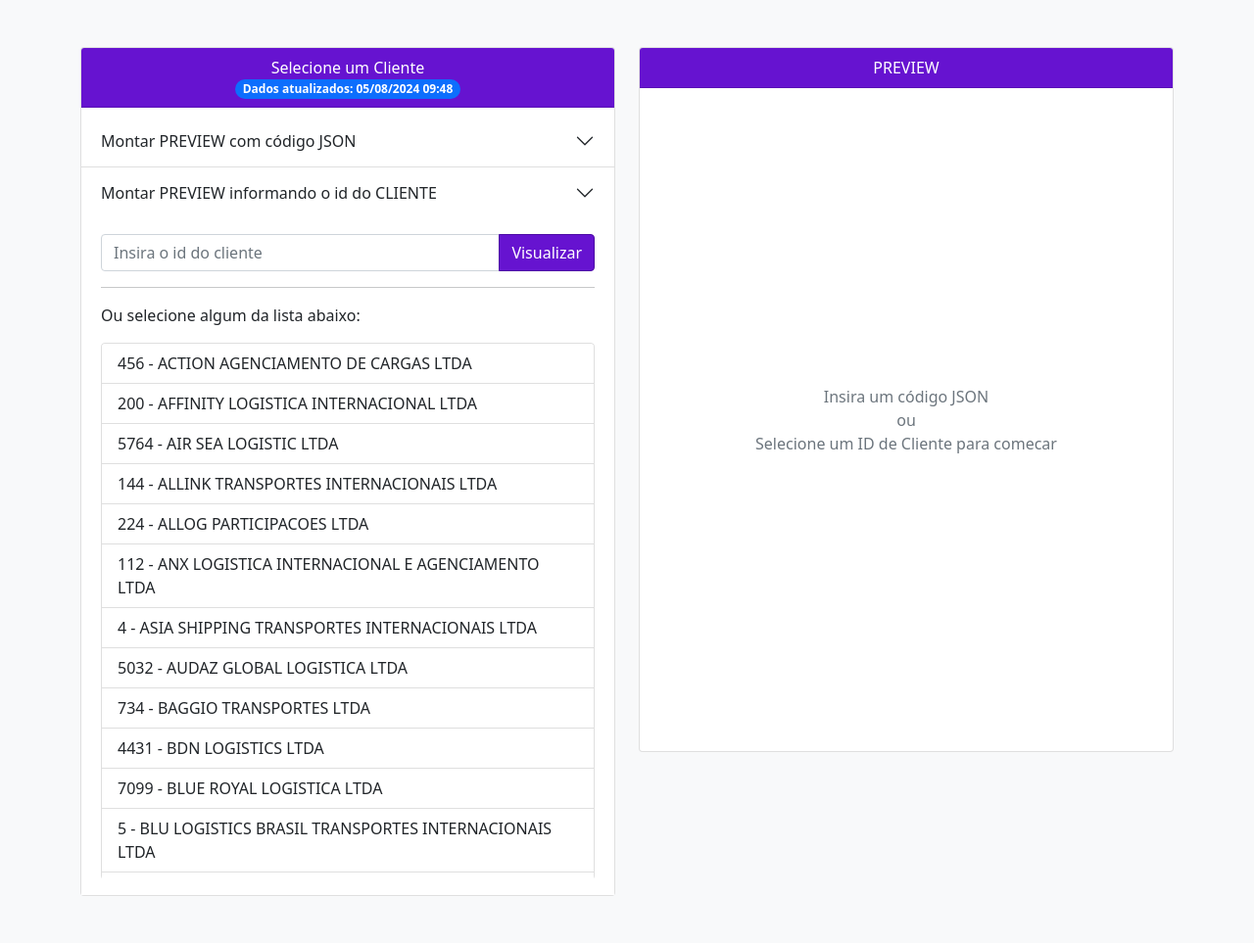
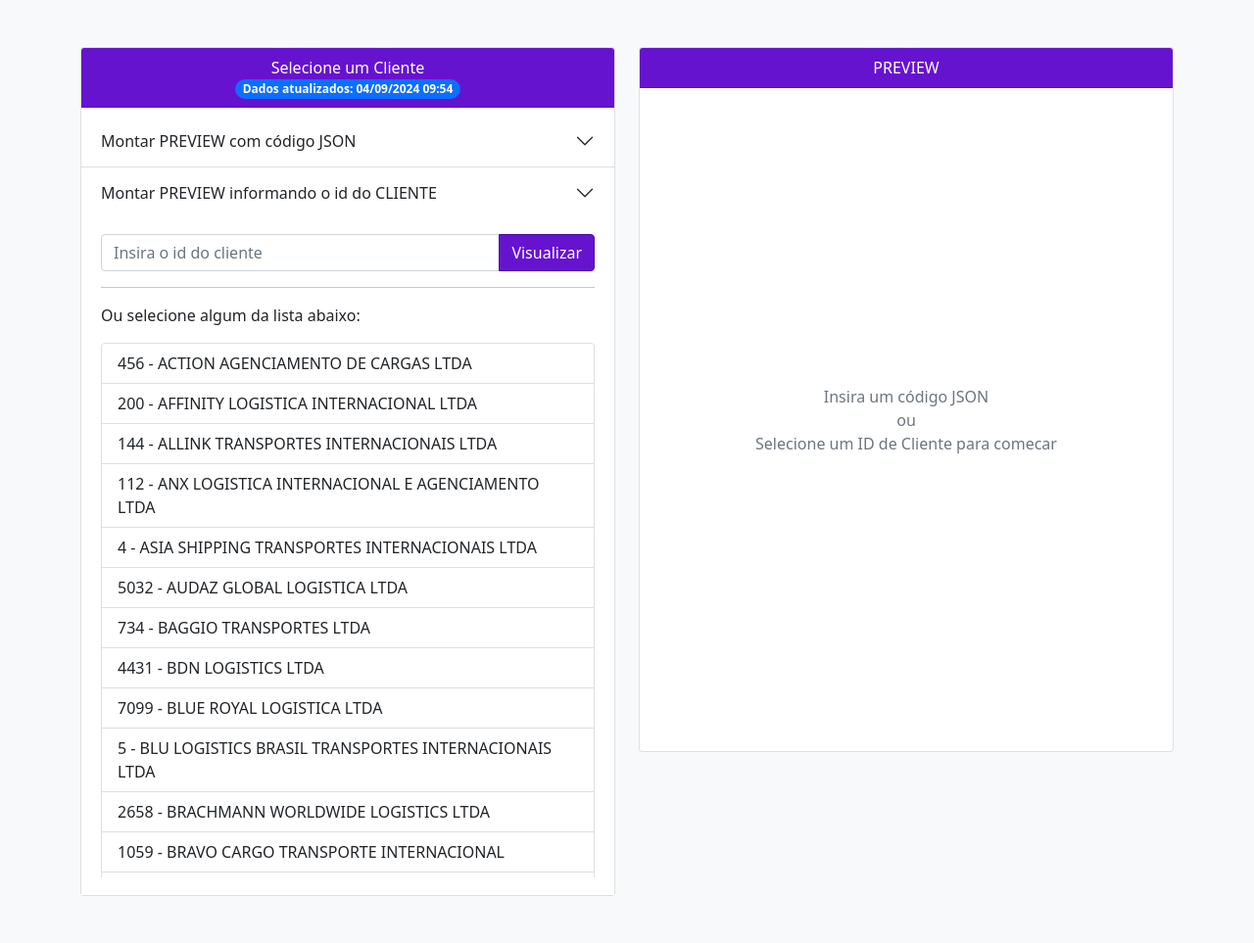
Before and after one commit to log-borica/log-borica.github.io, a plain HTML site: page index.html in a window 1280 px wide. Shown: the whole page at 98% size. Drawn offline with nearby package versions, Linux system fonts and the light colour scheme.

Commit message:
update september alerts

```diff
--- a/alerts_companies.js
+++ b/alerts_companies.js
@@ -8,16 +8,8 @@ const alerts_companies = `[
         "name": "AFFINITY LOGISTICA INTERNACIONAL LTDA"
     },
     {
-        "id": 5764,
-        "name": "AIR SEA LOGISTIC LTDA"
-    },
-    {
         "id": 144,
         "name": "ALLINK TRANSPORTES INTERNACIONAIS LTDA"
-    },
-    {
-        "id": 224,
-        "name": "ALLOG PARTICIPACOES LTDA"
     },
     {
         "id": 112,
@@ -98,10 +90,6 @@ const alerts_companies = `[
     {
         "id": 3627,
         "name": "CRONOS LOGISTICA LTDA"
-    },
-    {
-        "id": 1360,
-        "name": "CSA DO BRASIL NEGOCIOS EM LOGISTICA LTDA."
     },
     {
         "id": 209,
@@ -242,10 +230,6 @@ const alerts_companies = `[
     {
         "id": 800,
         "name": "LOGISTIC CO. INTERNACIONAL LTDA"
-    },
-    {
-        "id": 1292,
-        "name": "LOGITRADE REPRESENTACAO, TRANSPORTES E COMERCIO INTERNACIONA"
     },
     {
         "id": 229,
--- a/index.html
+++ b/index.html
@@ -70,7 +70,7 @@
                       <div class="row"><span class="text-center">Selecione um Cliente</span></div>
                       <div class="row">
                         <div class="col d-flex justify-content-center">
-                          <span class="badge rounded-pill bg-primary">Dados atualizados: 05/08/2024 09:48</span>
+                          <span class="badge rounded-pill bg-primary">Dados atualizados: 04/09/2024 09:54</span>
                         </div>
                       </div>
                     </div>
```
